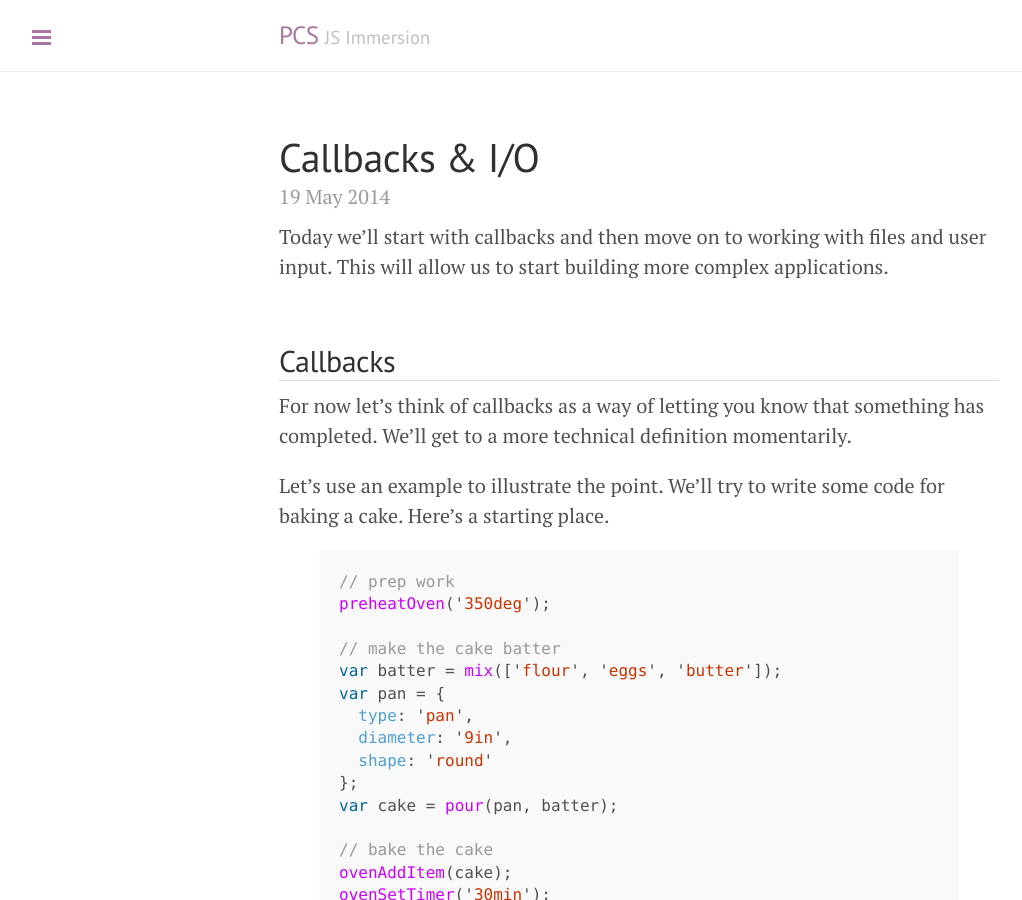
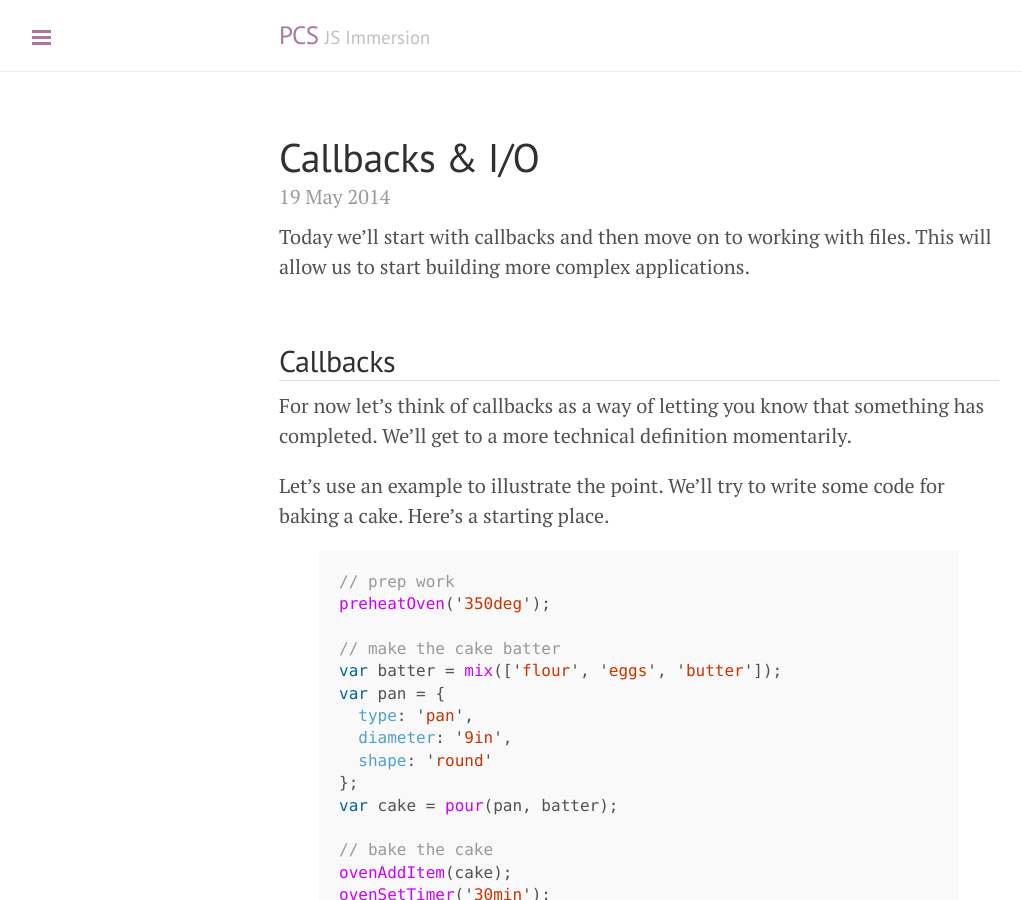
Before and after one commit to wbyoung/jsi, a Jekyll site: the page built from _posts/00-02-01-io.md, in a window 1280 px wide and 900 px high. Shown: the whole window, without its empty margins (1-1023 px from the left). Built offline with Jekyll 4.4.1, drawn with Linux system fonts in a browser that asks for light colours; nearby versions of some CDN libraries; Markdown is read by kramdown in place of the engine named in the settings; some of the changed text lies outside the part shown.

Commit message:
Updated class goal.

```diff
--- a/_posts/00-02-01-io.md
+++ b/_posts/00-02-01-io.md
@@ -5,8 +5,8 @@ class: io
 date: 2014-05-19 00:00:00
 ---
 
-Today we'll start with callbacks and then move on to working with files and
-user input. This will allow us to start building more complex applications.
+Today we'll start with callbacks and then move on to working with files. This
+will allow us to start building more complex applications.
 
 ## Callbacks
 
```
Also changed, not shown: other parts of _posts/00-02-01-io.md (+4 -0 lines).
